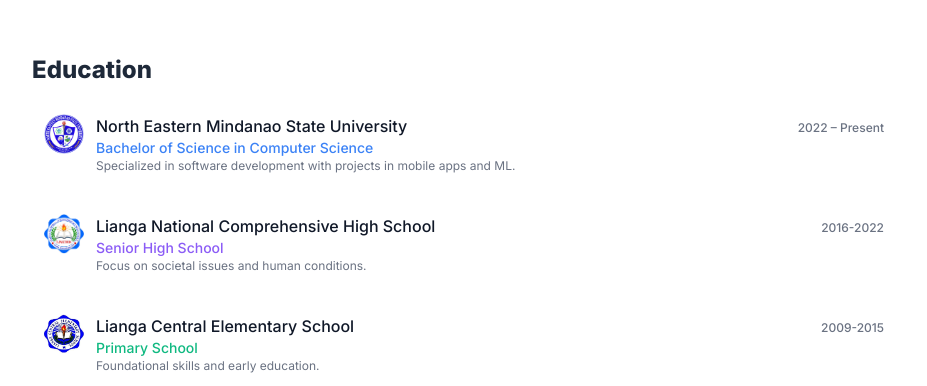
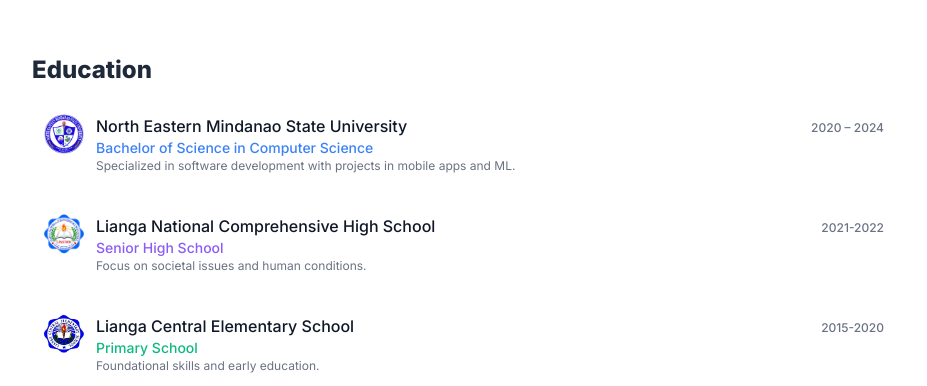
Before and after one commit to KSCervantes/NextJs-Portfolio, a Next.js app: page / in a window 1280 px wide. Shown: the part 1540-1926 px from the top of the page, without its empty margins (176-1103 px from the left). Built offline with nearby package versions, Linux system fonts and the light colour scheme.

Commit message:
Update Education.tsx

```diff
--- a/src/components/Education.tsx
+++ b/src/components/Education.tsx
@@ -1,6 +1,7 @@
 "use client";
 import { useState, useEffect } from "react";
 import Link from "next/link";
+import Image from "next/image";
 
 export default function Education() {
   const [isVisible, setIsVisible] = useState(false);
@@ -25,7 +26,7 @@
       id: 1,
       institution: "North Eastern Mindanao State University",
       degree: "Bachelor of Science in Computer Science",
-      period: "2022 – Present",
+      period: "2020 – 2024",
       description: "Specialized in software development with projects in mobile apps and ML.",
       website: "https://nemsu.edu.ph",
       color: "blue",
@@ -36,7 +37,7 @@
       id: 2,
       institution: "Lianga National Comprehensive High School",
       degree: "Senior High School",
-      period: "2016-2022",
+      period: "2021-2022",
       description: "Focus on societal issues and human conditions.",
       website: "https://web.facebook.com/304859lianganchs/?_rdc=1&_rdr#",
       color: "purple",
@@ -46,7 +47,7 @@
       id: 3,
       institution: "Lianga Central Elementary School",
       degree: "Primary School",
-      period: "2009-2015",
+      period: "2015-2020",
       description: "Foundational skills and early education.",
       website: "https://web.facebook.com/liangacentralelementaryschool",
       color: "green",
@@ -69,11 +70,7 @@
                 <Link href={edu.website} target="_blank" rel="noopener noreferrer"
                   className="flex-shrink-0 mr-3 text-3xl bg-gray-100 w-10 h-10 flex items-center justify-center rounded-full overflow-hidden"
                   style={{ color: edu.color === 'blue' ? '#3b82f6' : edu.color === 'purple' ? '#8b5cf6' : '#10b981' }}>
-                  {edu.logo.startsWith("/") ? (
-                    <img src={edu.logo} alt={`${edu.institution} logo`} className="w-full h-full object-cover" />
-                  ) : (
-                    edu.logo
-                  )}
+                  <Image src={edu.logo} alt={`${edu.institution} logo`} className="w-full h-full object-cover" width={40} height={40} />
                 </Link>
                 <div className="flex-1">
                   <div className="flex flex-col sm:flex-row sm:justify-between sm:items-baseline">
```
